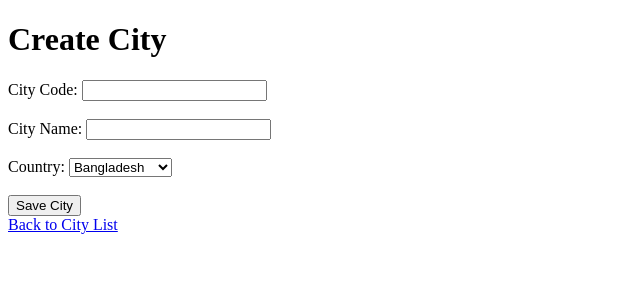
After one commit to MoyasiGinko/Django-AuthSystem, a Django app: page /services/create-city/ in a window 1280 px wide. The commit adds this page. Shown: the top 300 px of the page, without its empty margins (0-640 px from the left). Run offline with Django 5.2, Linux system fonts and the light colour scheme; data comes from the database, SQL or seed files in the repository; both versions use the stored data as it was after the commit.

Commit message:
add task 4 implementation

```diff
--- a/services_app/models.py
+++ b/services_app/models.py
@@ -15,3 +15,19 @@ class Service(models.Model):
 
     def __str__(self):
         return f"{self.name} - {self.service_type.name}"
+
+
+class Country(models.Model):
+    code = models.CharField(max_length=15, unique=True)
+    name = models.CharField(max_length=100)
+
+    def __str__(self):
+        return self.name
+
+class City(models.Model):
+    code = models.CharField(max_length=15)
+    name = models.CharField(max_length=100)
+    country = models.ForeignKey(Country, on_delete=models.CASCADE, related_name='cities')
+
+    def __str__(self):
+        return self.name
--- /dev/null
+++ b/services_app/templates/services/create_city.html
@@ -0,0 +1,28 @@
+<!DOCTYPE html>
+<html lang="en">
+  <head>
+    <meta charset="UTF-8" />
+    <title>Create City</title>
+  </head>
+  <body>
+    <h1>Create City</h1>
+    <form method="post">
+      {% csrf_token %}
+      <label for="code">City Code:</label>
+      <input type="text" name="code" id="code" required /><br /><br />
+
+      <label for="name">City Name:</label>
+      <input type="text" name="name" id="name" required /><br /><br />
+
+      <label for="country">Country:</label>
+      <select name="country" id="country" required>
+        {% for country in countries %}
+        <option value="{{ country.id }}">{{ country.name }}</option>
+        {% endfor %}</select
+      ><br /><br />
+
+      <button type="submit">Save City</button>
+    </form>
+    <a href="{% url 'country_city_view' %}">Back to City List</a>
+  </body>
+</html>
--- a/services_app/urls.py
+++ b/services_app/urls.py
@@ -1,9 +1,14 @@
 # urls.py
 from django.urls import path
-from .views import service_list, service_create, service_type_create
+from .views import service_list, service_create, service_type_create, country_city_view, load_cities, create_country, create_city
 
 urlpatterns = [
     path('list/', service_list, name='service_list'),
     path('create/', service_create, name='service_create'),
     path('create/service-type/', service_type_create, name='service_type_create'),
+
+    path('country-city/', country_city_view, name='country_city_view'),
+    path('load-cities/', load_cities, name='load_cities'),  # AJAX URL for loading cities
+    path('create-country/',create_country, name='create_country'),
+    path('create-city/', create_city, name='create_city'),
 ]
--- a/services_app/views.py
+++ b/services_app/views.py
@@ -31,3 +31,59 @@ def service_type_create(request):
         return redirect('service_list')
 
     return render(request, 'services/service_type_form.html')
+
+
+
+# views.py
+from django.shortcuts import render
+from django.http import JsonResponse
+from .models import Country, City
+
+def country_city_view(request):
+    countries = Country.objects.all()
+    return render(request, 'services/country_city.html', {'countries': countries})
+
+def load_cities(request):
+    country_id = request.GET.get('country_id')
+    print("Received country_id:", country_id)  # Debugging line
+
+    if not country_id:
+        return JsonResponse({"error": "Country ID not provided"}, status=400)
+
+    try:
+        cities = City.objects.filter(country_id=country_id).values('id', 'name')
+        print("Cities:", list(cities))  # Debugging line
+        return JsonResponse(list(cities), safe=False)
+    except Exception as e:
+        print("Error:", e)  # Debugging line
+        return JsonResponse({"error": "Error loading cities"}, status=500)
+
+
+
+from django.shortcuts import render, redirect
+from .models import Country, City
+
+def create_country(request):
+    if request.method == 'POST':
+        code = request.POST.get('code')
+        name = request.POST.get('name')
+        if code and name:  # Basic validation
+            Country.objects.create(code=code, name=name)
+            return redirect('country_city_view')  # Replace 'country_list' with the actual URL for listing countries
+    return render(request, 'services/create_country.html')
+
+def create_city(request):
+    if request.method == 'POST':
+        code = request.POST.get('code')
+        name = request.POST.get('name')
+        country_id = request.POST.get('country')
+        try:
+            country = Country.objects.get(id=country_id)
+            if code and name and country:  # Basic validation
+                City.objects.create(code=code, name=name, country=country)
+                return redirect('country_city_view')  # Replace 'city_list' with the actual URL for listing cities
+        except Country.DoesNotExist:
+            # Handle the case where the country ID is invalid
+            pass
+    countries = Country.objects.all()  # For dropdown selection
+    return render(request, 'services/create_city.html', {'countries': countries})
```
Also changed, not shown: services_app/templates/services/country_city.html (added, +62 -0 lines), services_app/templates/services/create_country.html (added, +21 -0 lines), services_app/templates/services/service_list.html (+7 -0 lines), db.sqlite3, services_app/migrations/0002_country_city.py (added).
